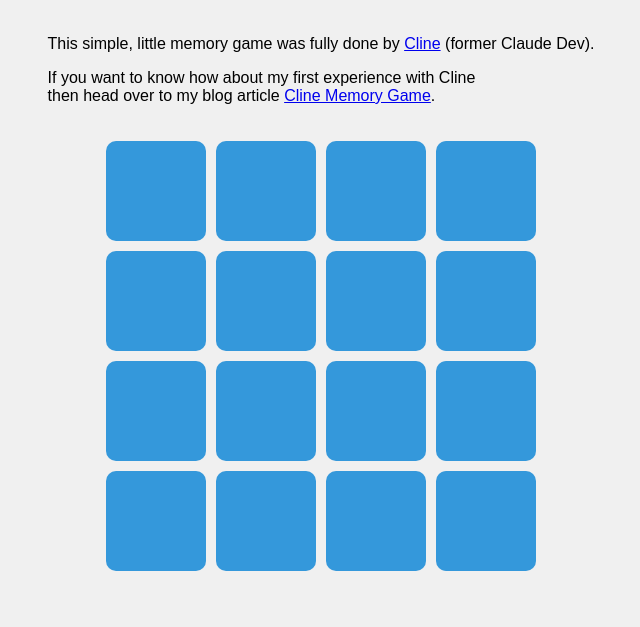
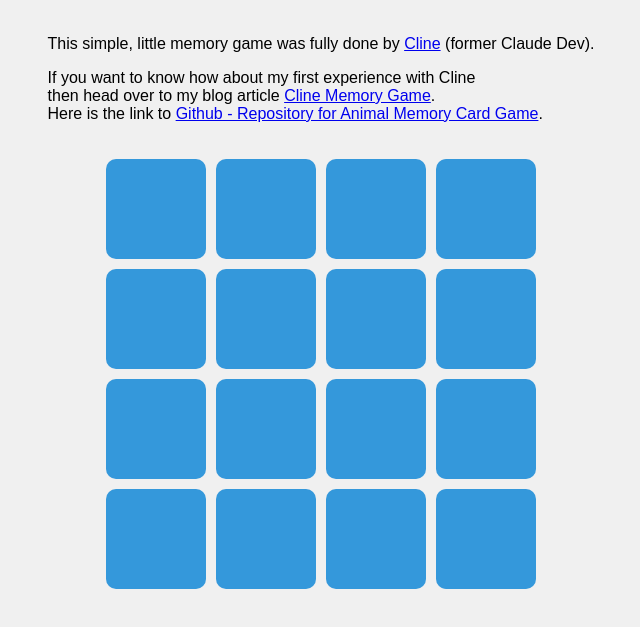
Before and after one commit to cgint/cline-memory, a website: page index.html in a window 1280 px wide. Shown: the part 69-696 px from the top of the page, without its empty margins (319-959 px from the left). Drawn offline with Linux system fonts and the light colour scheme.

Commit message:
Update index.html
link to Github - Repository for Animal Memory Card Game

```diff
--- a/index.html
+++ b/index.html
@@ -14,6 +14,8 @@
         </p>
         <p>
             If you want to know how about my first experience with Cline<br/> then head over to my blog article <a target="_blank" href="https://smart-ai.blog/cline-memory-game">Cline Memory Game</a>.
+            <br/>
+            Here is the link to <a target="_blank" href="https://github.com/cgint/cline-memory">Github - Repository for Animal Memory Card Game</a>.
         </p>
     </div>
     <div id="game-board"></div>
```
